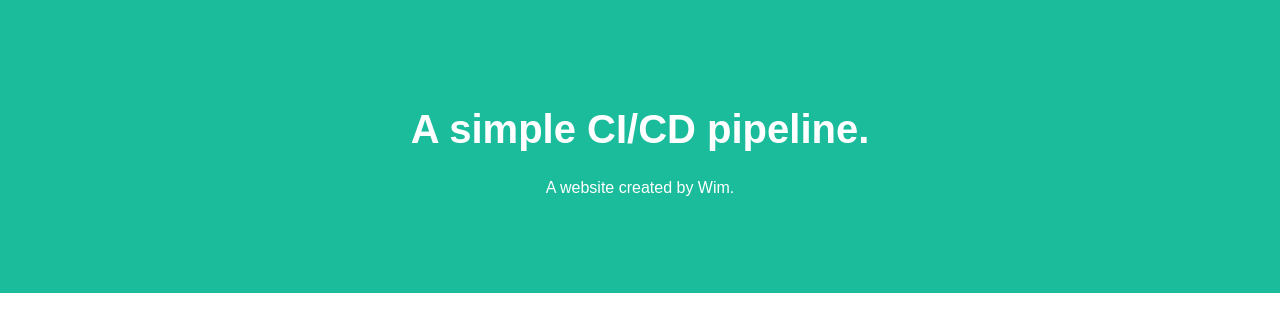
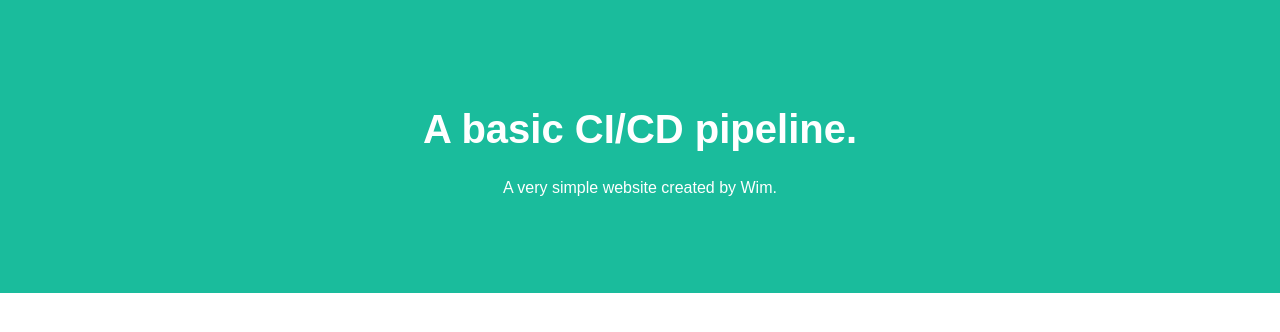
Before and after one commit to Wally903-muddy/git_test, a plain HTML site: page index.html in a window 1280 px wide. Drawn offline with Linux system fonts and the light colour scheme.

Commit message:
Added a few changes to the wording.

```diff
--- a/index.html
+++ b/index.html
@@ -27,8 +27,8 @@ body {
 <body>
 
 <div class="header">
-  <h1>A simple CI/CD pipeline.</h1>
-  <p>A website created by Wim.</p>
+  <h1>A basic CI/CD pipeline.</h1>
+  <p>A very simple website created by Wim.</p>
 </div>
 
 </body>
```
